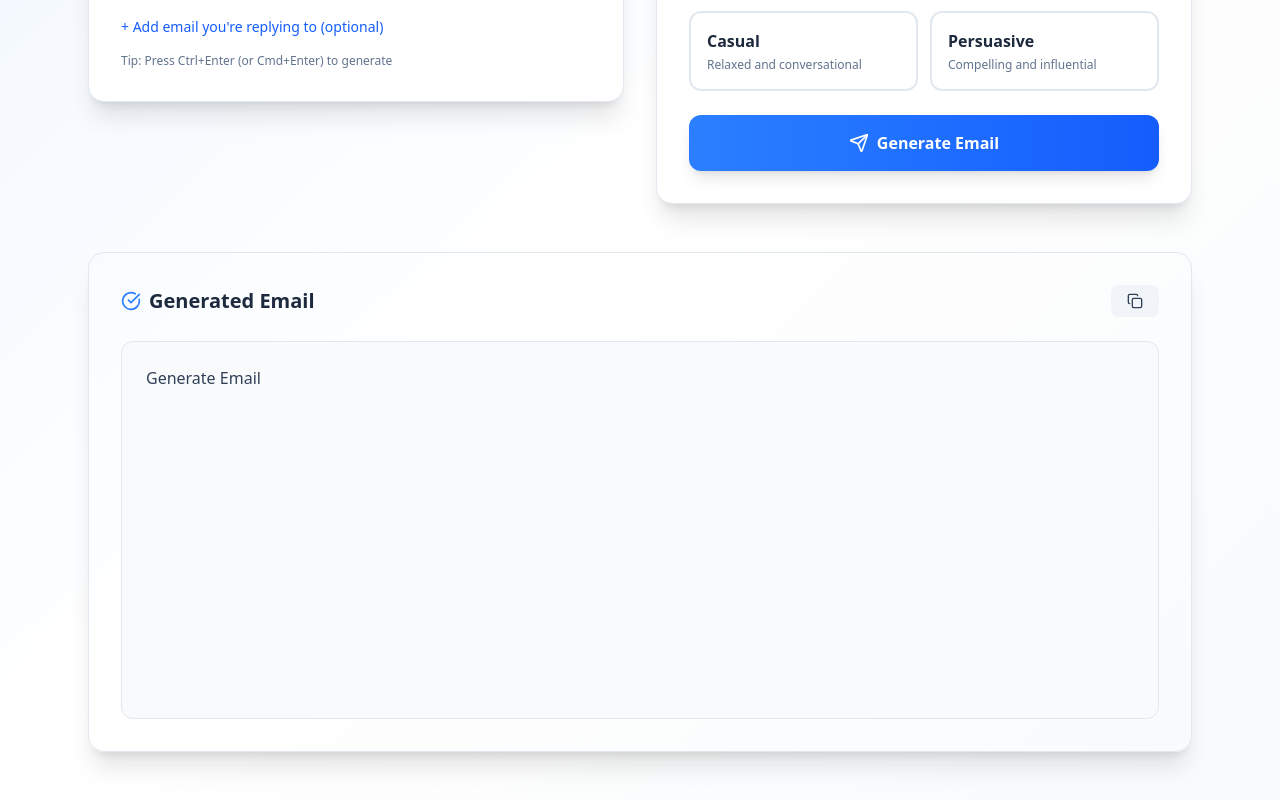
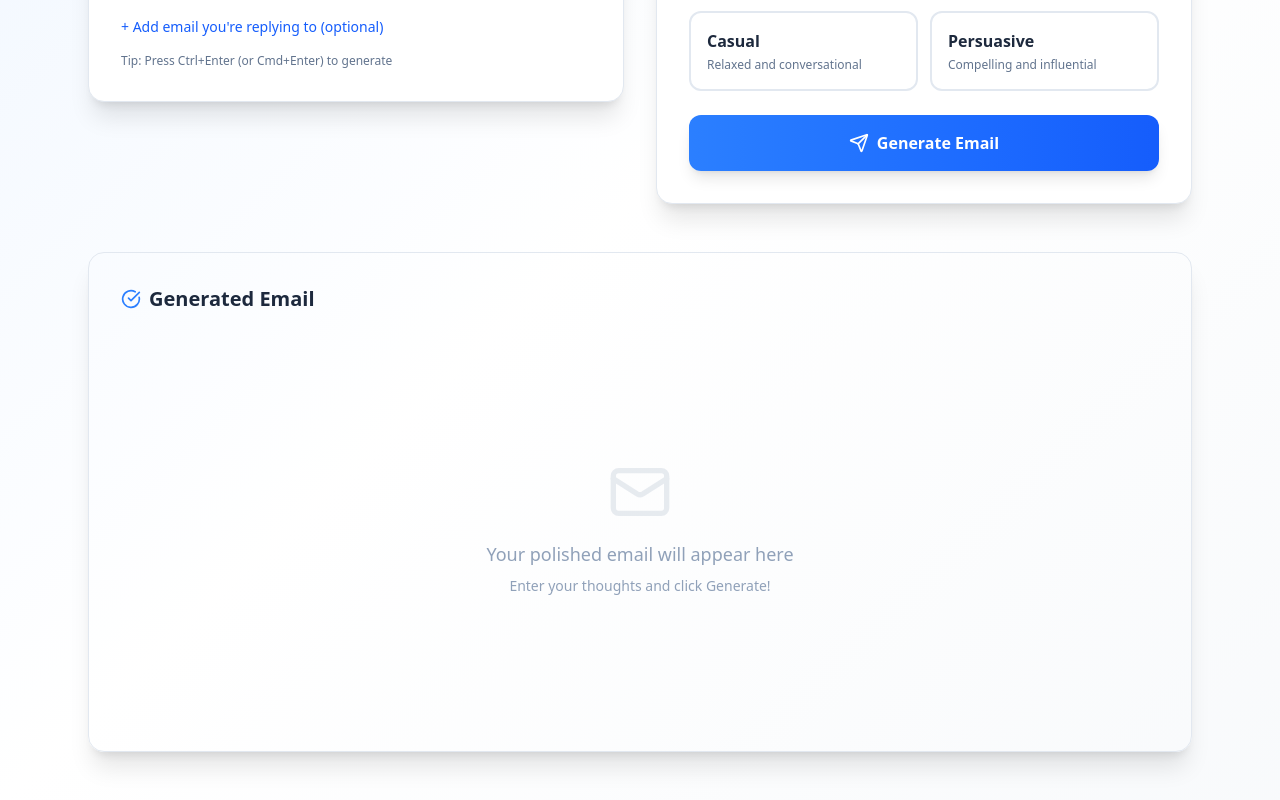
Before and after one commit to Ansh0305/AI-EmailGenerator, a React app in the folder client/: page / in a window 1280 px wide. Shown: the part 407-1207 px from the top of the page. Built offline with nearby package versions, Linux system fonts and the light colour scheme; the HTML template or start-up script is replaced by a standard one.

Commit message:
Added copy and logic to OutputSelection.jsx

```diff
--- a/client/src/App.jsx
+++ b/client/src/App.jsx
@@ -4,7 +4,6 @@ import Header from "./components/Header";
 import InputForm from "./components/InputForm";
 import ToneSelection from "./components/ToneSelection";
 import OutputSelection from "./components/OutputSelection";
-
 
 export default function App() {
   const [rawThoughts, setRawThoughts] = useState("");
@@ -22,8 +21,14 @@ export default function App() {
       setError("Please enter your thoughts before generating an email");
       return;
     }
+  };
 
-  }
+  // Copy Function
+  const copyToClickboard = () => {
+    navigator.clipboard.writeText(generatedEmail);
+    setCopied(true);
+    setTimeout(() => setCopied(false), 2000);
+  };
 
   return (
     <div className="min-h-screen bg-gradient-to-br from-blue-50 via-white to-slate-50">
@@ -54,7 +59,10 @@ export default function App() {
         </div>
 
         {/* Output */}
-        <OutputSelection />
+        <OutputSelection
+          generatedEmail={generatedEmail}
+          copyToClickboard={copyToClickboard}
+        />
       </div>
     </div>
   );
--- a/client/src/components/OutputSelection.jsx
+++ b/client/src/components/OutputSelection.jsx
@@ -1,29 +1,51 @@
-import { CheckCircle, Copy } from 'lucide-react'
-import React from 'react'
+import { CheckCircle, Copy, CopyCheck, Mail } from "lucide-react";
+import React from "react";
 
-export default function OutputSelection() {
+export default function OutputSelection({ generatedEmail, copyToClickboard }) {
   return (
-        <div className='mt-12 white rounded-2xl shadow-xl border border-slate-200 p-8 min-h-[500px] flex flex-col'>
-            <div className='flex items-center justify-between mb-6'>
-                <div className='flex items-center gap-2'>
-                    <CheckCircle className='w-5 h-5 text-blue-500' />
-                    <h2 className='text-xl font-semibold text-slate-800'>Generated Email</h2>
+    <div className="mt-12 white rounded-2xl shadow-xl border border-slate-200 p-8 min-h-[500px] flex flex-col">
+      <div className="flex items-center justify-between mb-6">
+        <div className="flex items-center gap-2">
+          <CheckCircle className="w-5 h-5 text-blue-500" />
+          <h2 className="text-xl font-semibold text-slate-800">
+            Generated Email
+          </h2>
         </div>
 
         {/* Conditional Rendering */}
-                <button className='flex items-center gap-2 px-4 py-2 bg-slate-100 hover:bg-slate-200 text-slate-700 rounded-lg transition-all text-sm font-medium'>
-                    <Copy className='w-4 h-4' />
+        {generatedEmail && (
+          <button className="flex items-center gap-2 px-4 py-2 bg-slate-100 hover:bg-slate-200 text-slate-700 rounded-lg transition-all text-sm font-medium">
+            {copied ? (
+              <>
+                <CopyCheck className="w-4 h-4 text-green-600" /> Copied
+              </>
+            ) : (
+              <>
+                <Copy className="w-4 h-4" /> Copy
+              </>
+            )}
           </button>
+        )}
       </div>
 
       {/* Conditional Rendering  */}
+      {generatedEmail ? (
         <div className="flex-1 bg-slate-50 rounded-xl p-6 border border-slate-200 overflow-auto">
           <div className="max-w-none">
             <div className="whitespace-pre-wrap text-slate-700 loading-relaxed">
-                        Generate Email
+              {generatedEmail}
             </div>
           </div>
         </div>
+      ) : (
+        <div className="flex-1 flex items-center justify-center text-slate-400 text-center">
+            <div>
+                <Mail className="w-16 h-16 mx-auto mb-4 opacity-20"/>
+                <p className="text-lg">Your polished email will appear here</p>
+                <p className="text-sm mt-2">Enter your thoughts and click Generate!</p>
             </div>
-    )
+        </div>
+      )}
+    </div>
+  );
 }
```
Lines whose indentation alone changed are shown as unchanged.
